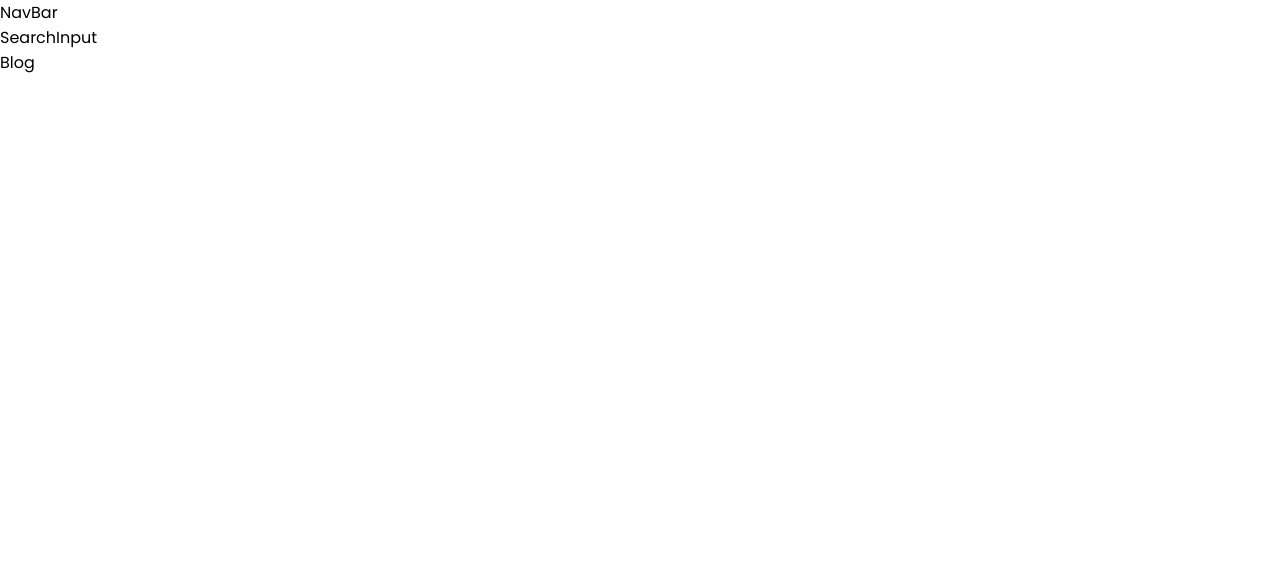
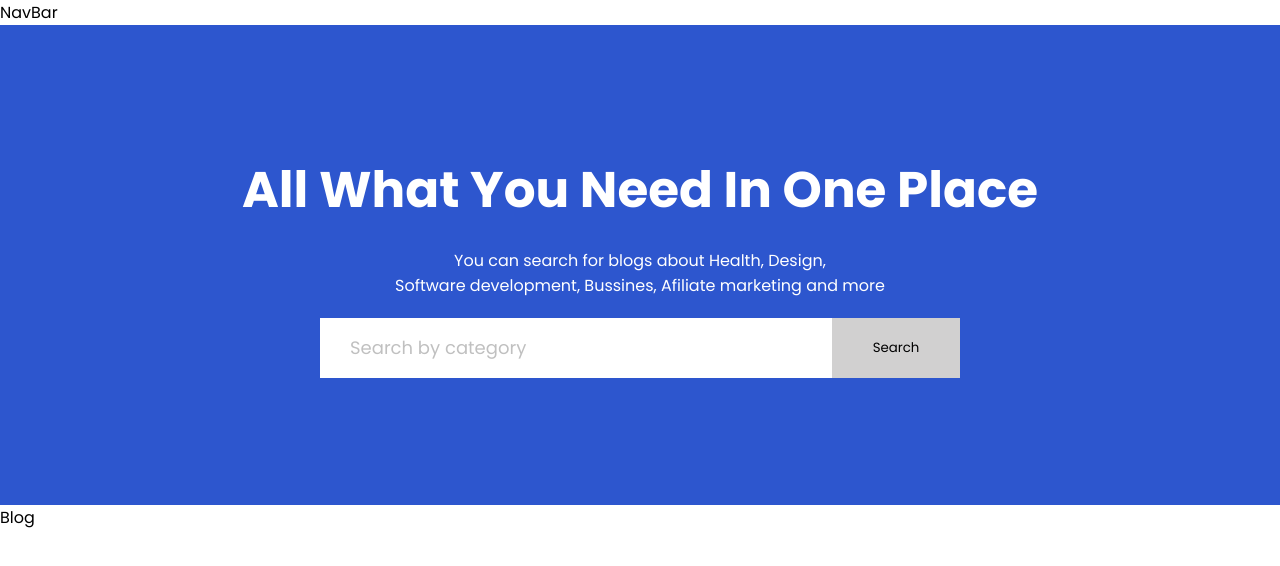
Before and after one commit to raymondcolor/RayBlog, a React (Create React App) app: page / in a window 1280 px wide. Shown: the top 566 px of the page. Built offline with nearby package versions, Linux system fonts and the light colour scheme.

Commit message:
Add styles to header and search input

```diff
--- a/package.json
+++ b/package.json
@@ -3,6 +3,7 @@
   "version": "0.1.0",
   "private": true,
   "dependencies": {
+    "@mui/icons-material": "^5.11.9",
     "@testing-library/jest-dom": "^5.16.5",
     "@testing-library/react": "^13.4.0",
     "@testing-library/user-event": "^13.5.0",
--- a/src/App.scss
+++ b/src/App.scss
@@ -7,4 +7,66 @@
     font-family: 'Poppins', sans-serif;
 }
 
-$backG: #f2f2f2;
+$darkBG:#2D56CE;
+
+$TextLight: #fff;
+
+.headerContainer {
+    display: flex;
+    align-items: center;
+    justify-content: center;
+    background-color: $darkBG;
+    height: 60vh;
+
+    .headerSection {
+        display: flex;
+        flex-direction: column;
+        align-items: center;
+        justify-content: center;
+    }
+
+    h1 {
+        color: $TextLight;
+        font-size: 50px;
+
+    }
+
+    p {
+        text-align: center;
+        color: $TextLight;
+        font-size: 16px;
+        margin: 20px 0;
+    }
+
+}
+
+.Input {
+    height: 60px;
+    width: 50vw;
+    display: flex;
+    flex-direction: row;
+    justify-content: center;
+
+    input {
+        width: 80%;
+        height: inherit;
+        padding-left: 30px;
+        font-size: 18px;
+        outline: none;
+        border: $TextLight;
+        color: #c0c0c0;
+
+        &::placeholder {
+            color: #c0c0c0;
+        }
+    }
+
+
+    button {
+        text-align: center;
+        width: 20%;
+        height: inherit;
+        border: none;
+        background-color: #d1d0d0;
+    }
+}
--- a/src/componets/Header.jsx
+++ b/src/componets/Header.jsx
@@ -2,8 +2,17 @@ import React from 'react';
 import SearchInput from './SearchInput';
 const Header = () => {
   return (
-    <div>
-      <SearchInput />
+    <div className='headerContainer'>
+      <div className='headerSection'>
+        <h1>All What You Need In One Place</h1>
+        <p>
+          You can search for blogs about Health, Design, <br /> Software
+          development, Bussines, Afiliate marketing and more
+        </p>
+        <div className='inputSection'>
+          <SearchInput />
+        </div>
+      </div>
     </div>
   );
 };
--- a/src/componets/SearchInput.jsx
+++ b/src/componets/SearchInput.jsx
@@ -1,7 +1,19 @@
-import React from "react";
+import React, {useState} from 'react';
 
 const SearchInput = () => {
-  return <div>SearchInput</div>;
+  const [keyword, setKeyword] = useState('');
+
+  return (
+    <div className='Input'>
+      <input
+        type='text'
+        placeholder='Search by category'
+        value={keyword}
+        onChange={(e) => setKeyword(e.target.value)}
+      />
+      <button>Search</button>
+    </div>
+  );
 };
 
 export default SearchInput;
```
Also changed, not shown: 1 other file (tests, documents, lock files or other folders).
